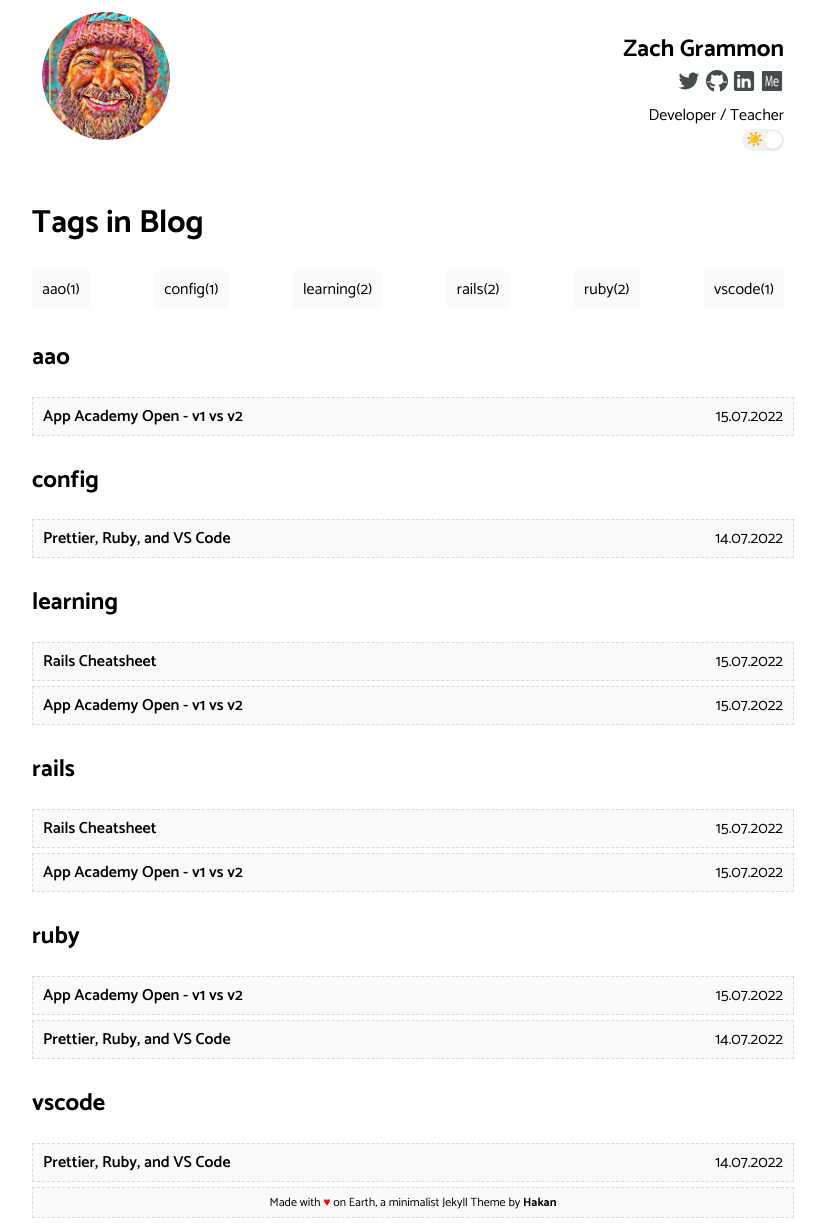
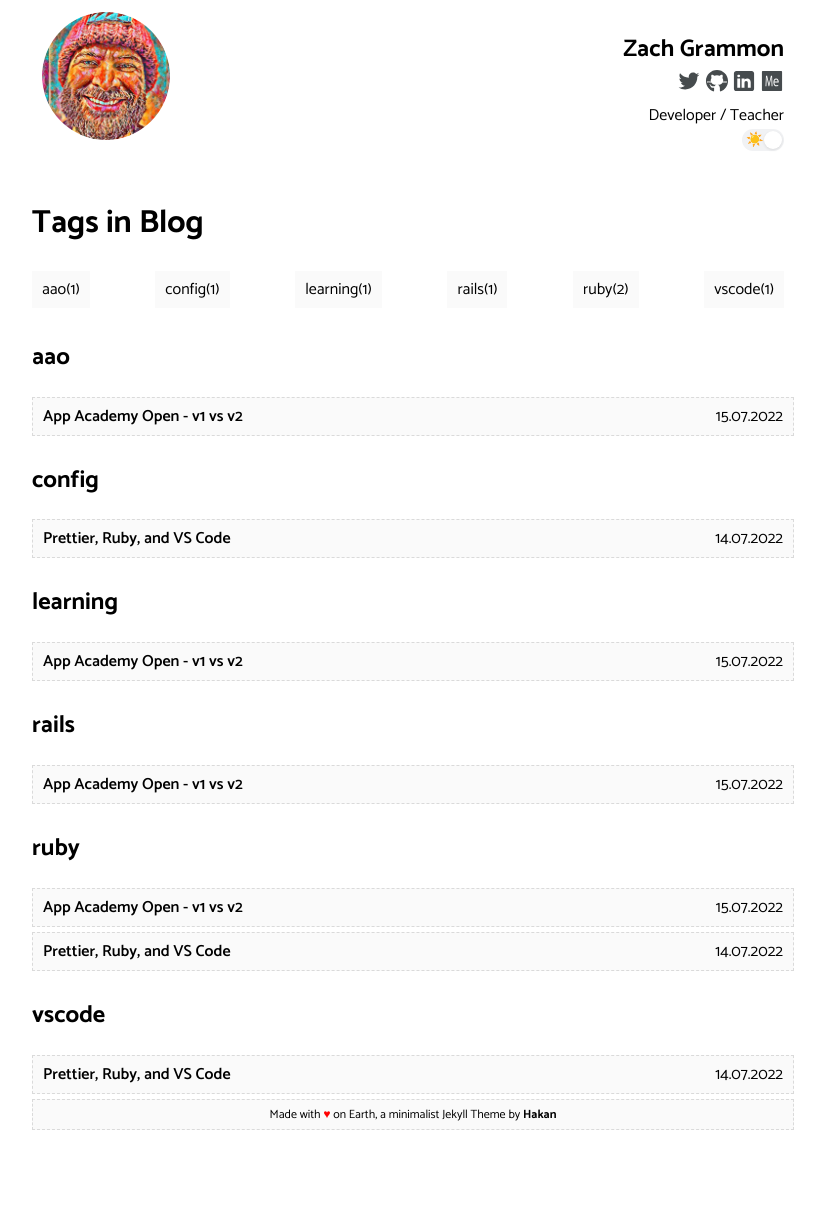
Before and after one commit to zacgra/zacgra.github.io, a Jekyll site: the page built from tags.html, in a window 1280 px wide. Shown: the whole page, without its empty margins (227-1052 px from the left). Built offline with Jekyll 4.4.1, drawn with Linux system fonts in a browser that asks for light colours; after the commit the page ends 1135 px from its top, so only the background shows below that.

```diff
--- a/_config.yml
+++ b/_config.yml
@@ -20,7 +20,7 @@ author:
   email: zacgra@proton.me # email adress
 
 # URL settings
-url: "https://zacgra.github.io/" # Domain Name of host. [username].github.io for github pages
+url: "https://zacgra.github.io" # Domain Name of host. [username].github.io for github pages
 permalink: pretty
 
 markdown: kramdown
--- a/_posts/2022-07-15-Rails-Cheat-Sheet.md
+++ /dev/null
@@ -1,7 +0,0 @@
----
-title: "Rails Cheatsheet"
-author: zacgra
-layout: post
-categories: Code
-tags: [rails, learning]
----
```
